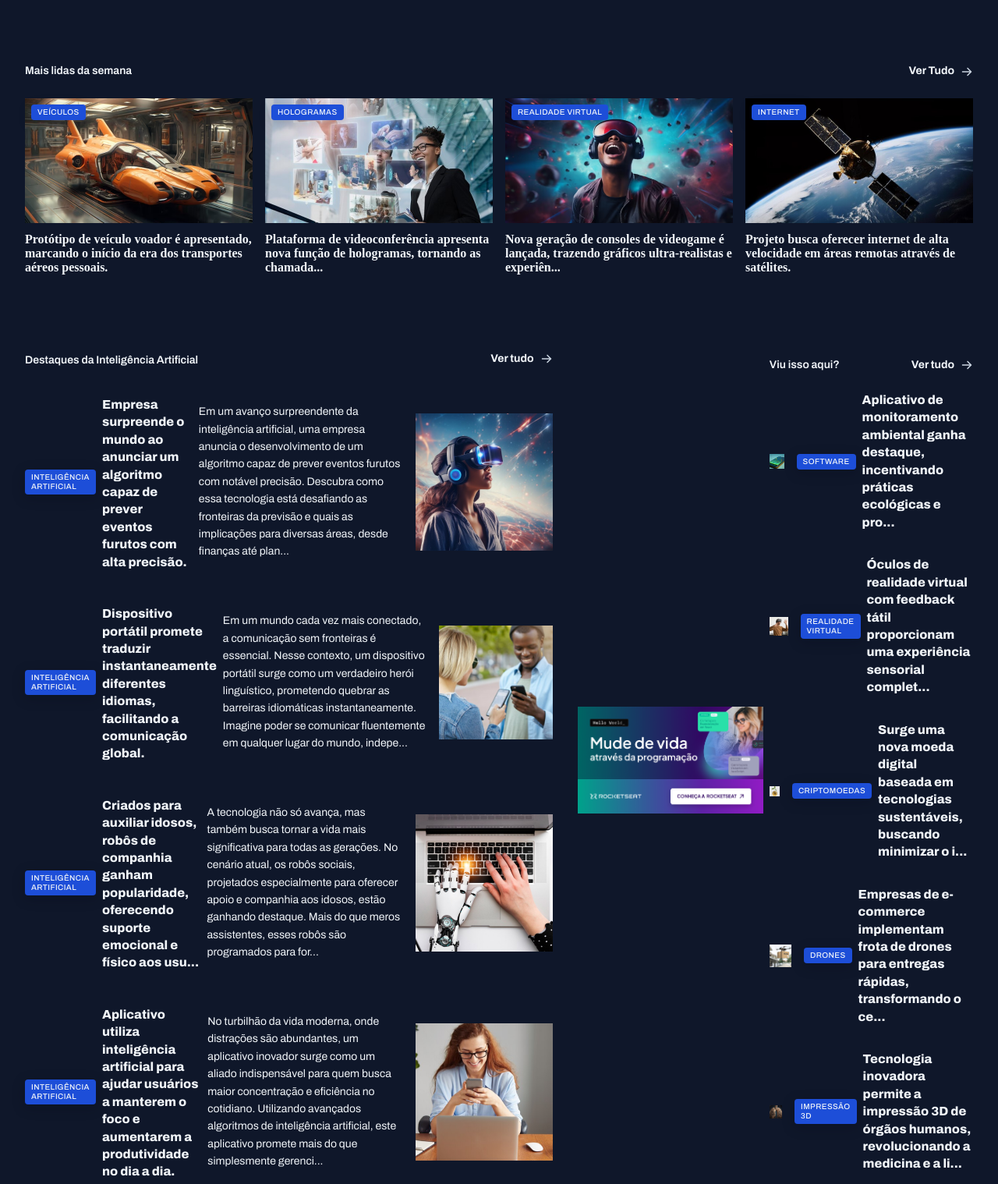
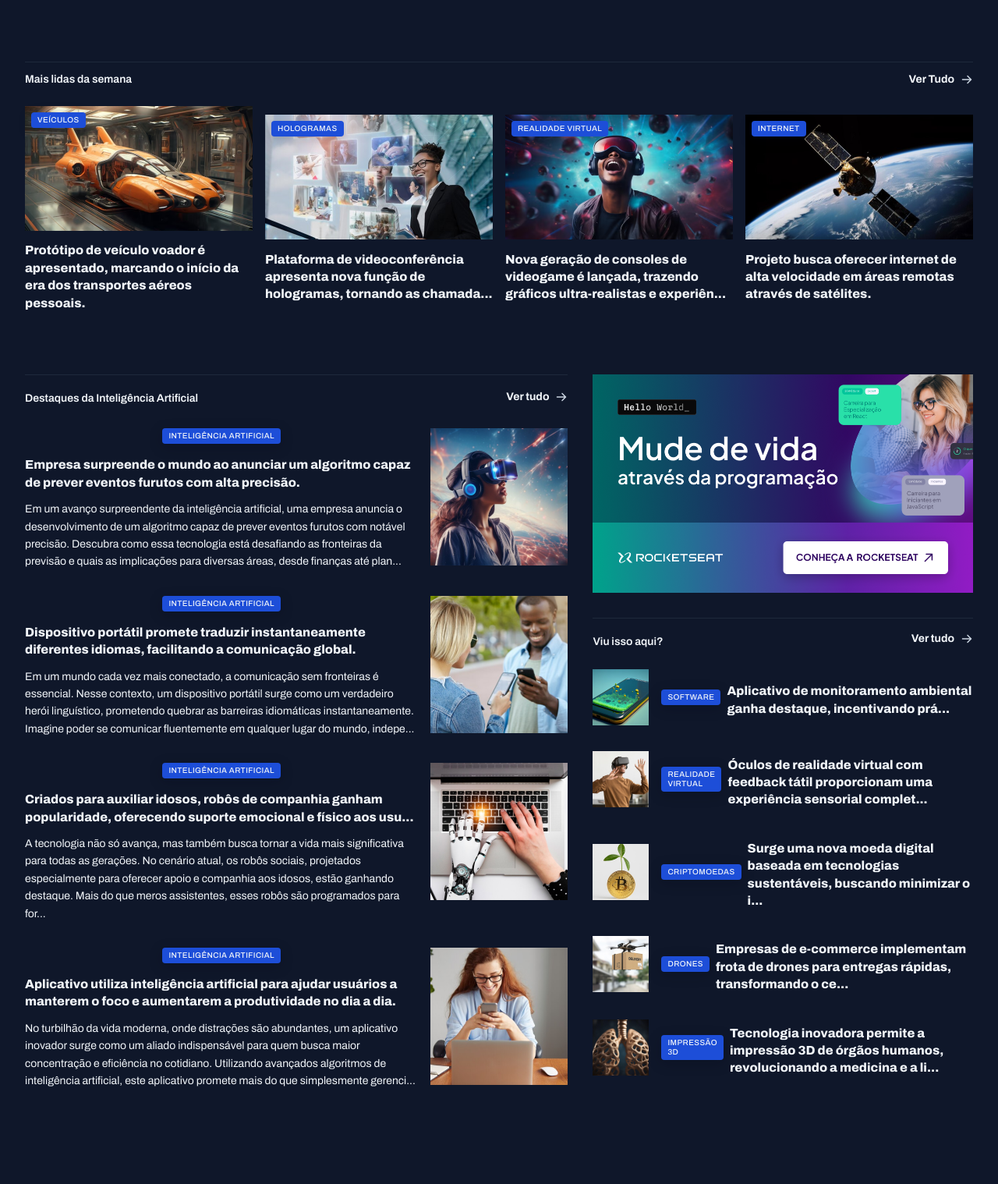
Before and after one commit to rmsampa/bookish-guide, a PHP site: page / in a window 1280 px wide. Shown: the part 739-2257 px from the top of the page at 78% size. After the commit the page ends 2132 px from the top, so only its background shows below. Run offline with PHP 8.4, Linux system fonts and the light colour scheme; some web fonts are replaced.

Commit message:
asjifhbasdigfjndsjfn

```diff
--- a/Projetos/Projeto pagina de noticias/index.html
+++ b/Projetos/Projeto pagina de noticias/index.html
@@ -204,7 +204,7 @@
         </div>
       </section>
 
-      <div>
+      <aside>
         <div id="ads">
           <img src="Assets/Ads.png" alt="">
         </div>
@@ -220,16 +220,19 @@
 
         <div class="grid gap-32">
           <article class="grid grid-flow-col gap-16">
+
             <div>
               <img src="Assets/Images/Image 14.png" alt="Aplicativo de monitoramento ambiental ganha destaque, incentivando práticas ecológicas e promovendo a conscientização.">
             </div>
-              <div>
+
+            <div>
                <span class="content-tag">Software</span>
                 <h3 class="text-xl">
-                    Aplicativo de monitoramento ambiental ganha destaque, incentivando práticas ecológicas e pro...
+                    Aplicativo de monitoramento ambiental ganha destaque, incentivando prá...
                 </h3>
               </div>
-          </article>
+
+            </article>
 
           <article class="grid grid-flow-col gap-16">
              <div>
@@ -281,7 +284,7 @@
           </article>
         </div>
       </section>
-    </div>
+      </aside>
    </main>
   </body>
   </html>
--- a/Projetos/Projeto pagina de noticias/styles/global.css
+++ b/Projetos/Projeto pagina de noticias/styles/global.css
@@ -13,7 +13,7 @@
   --text-color-secondary: #CBD5E1;
 
   --font-family: 'Archivo', sans-serif;
-  --h1: 800 24px/140% var(--font-family);
+  --h1: 800 24px/135% var(--font-family);
   --h2: 800 16px/140% var(--font-family);
   --h3: 800 14px/140% var(--font-family);
   --text-span: 600 14px/145% var(--font-family);
@@ -22,6 +22,7 @@
 }
 
 body {
+  font: var(--text);
   color: var(--text-color-primary);
   background-color: var(--bg-color);
 }
@@ -54,7 +55,7 @@ main {
   row-gap: 80px;
   column-gap: 32px;
 
-  grid-template-columns: 2fr 1.5fr;
+  grid-template-columns: 2fr 1.4fr;
 
   grid-template-areas:
   "featured featured"
--- a/Projetos/Projeto pagina de noticias/styles/sections.css
+++ b/Projetos/Projeto pagina de noticias/styles/sections.css
@@ -1,5 +1,5 @@
 section header {
-  border-top: 1px solid var(--strake-color);
+  border-top: 1px solid var(--stroke-color);
   padding-block: 12px 24px;
   font: var(--text-span);
 
@@ -102,5 +102,24 @@ span {
 
 aside{
   grid-area: aside;
+}
 
+#more {
+  margin-top: 32px;
+
+  h3{
+  margin-top:8px;
 }
+
+  img {
+    width: 72px;
+    aspect-ratio: 1/1;
+    object-fit: cover;
+  }
+}
+
+#ai article > div {
+  flex: 1;
+  display: flex;
+  flex-direction: column;
+}
```
